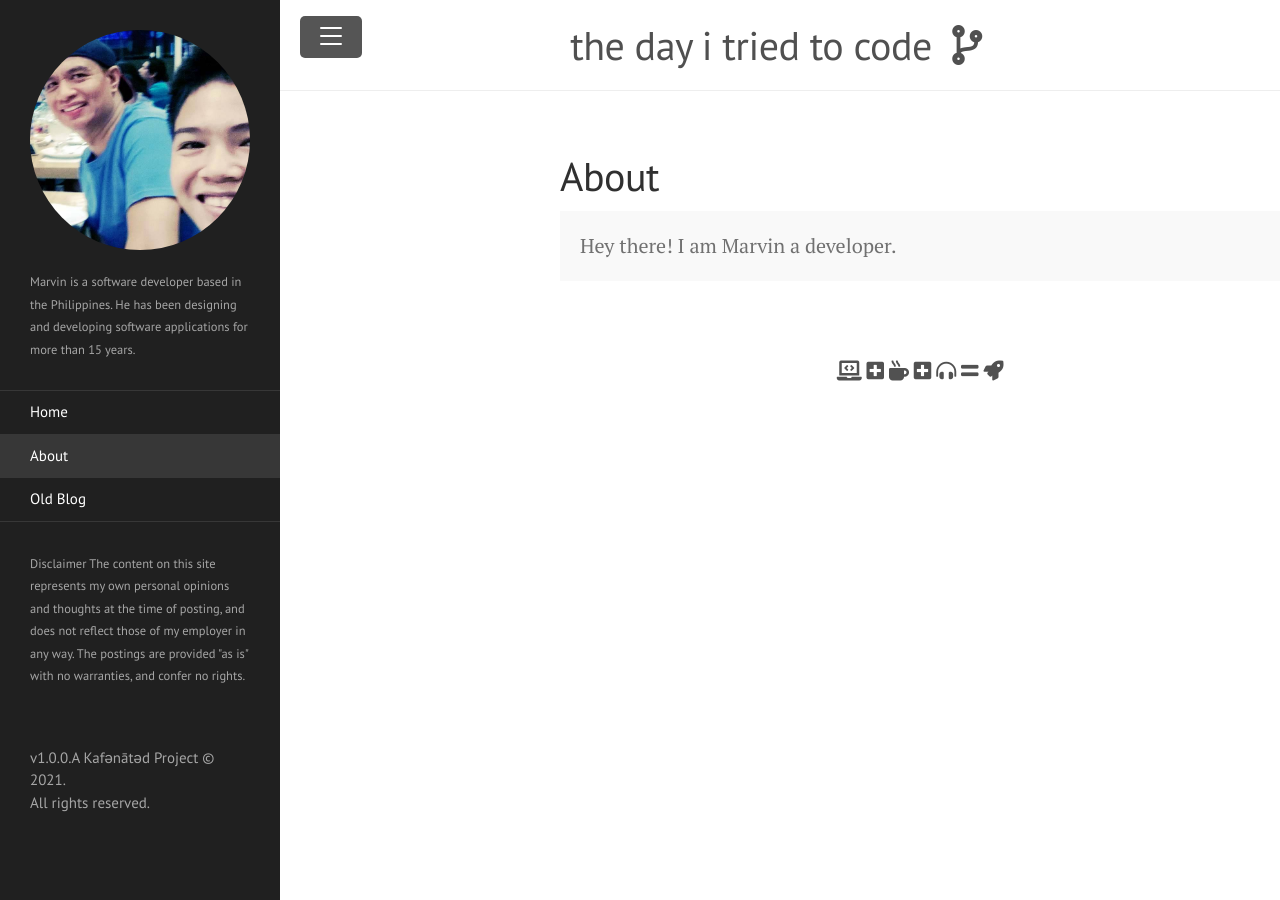
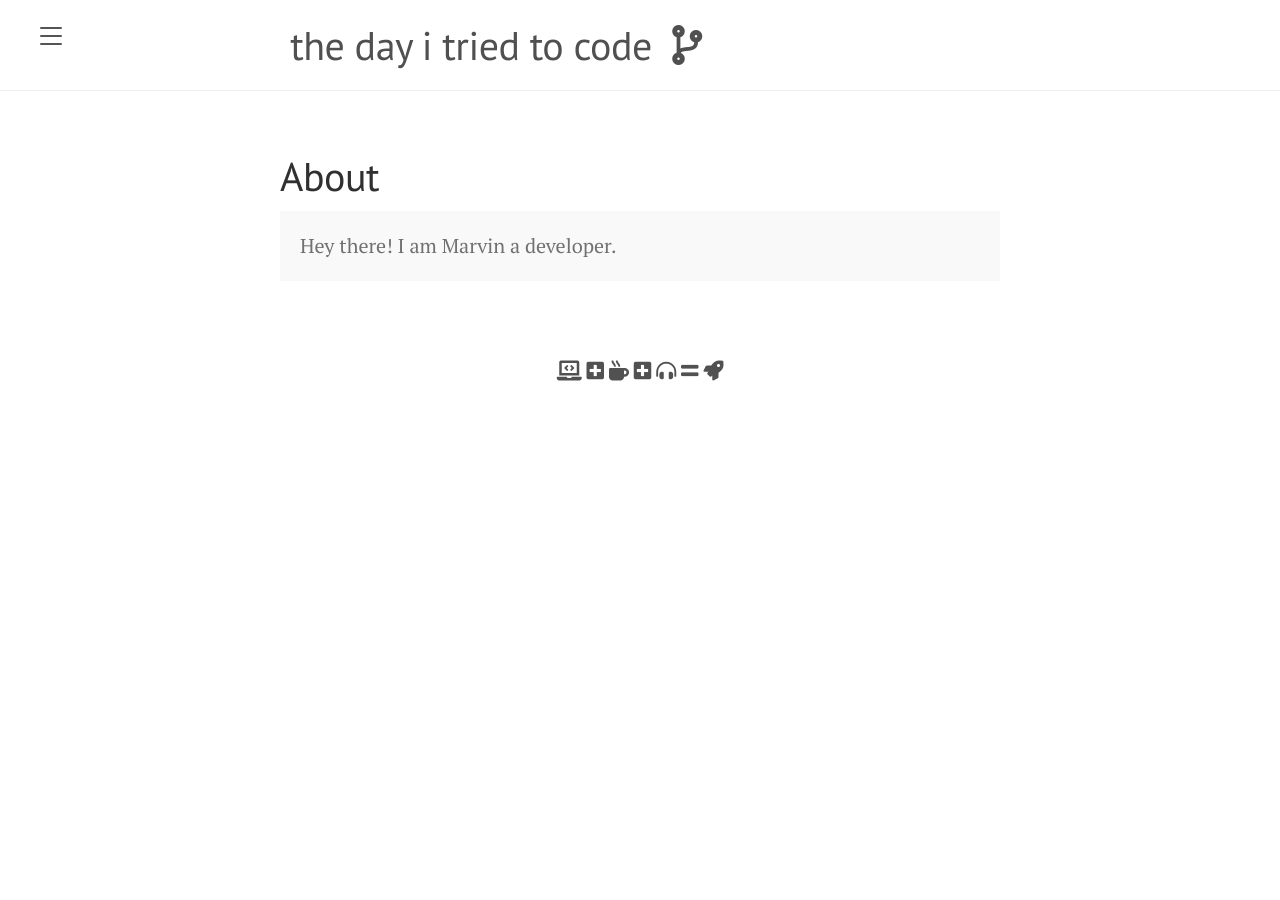
Before and after one commit to trashvin/trashvin.github.io, a Jekyll site: the page built from about.md, in a window 1280 px wide. Built offline with Jekyll 4.4.1, drawn with Linux system fonts in a browser that asks for light colours.

Commit message:
Update sidebar.html

```diff
--- a/_includes/sidebar.html
+++ b/_includes/sidebar.html
@@ -1,6 +1,6 @@
 <!-- Target for toggling the sidebar `.sidebar-checkbox` is for regular
      styles, `#sidebar-checkbox` for behavior. -->
-<input type="checkbox" class="sidebar-checkbox" id="sidebar-checkbox" checked>
+<input type="checkbox" class="sidebar-checkbox" id="sidebar-checkbox">
 
 <!-- Toggleable sidebar -->
 <div class="sidebar" id="sidebar">
```
